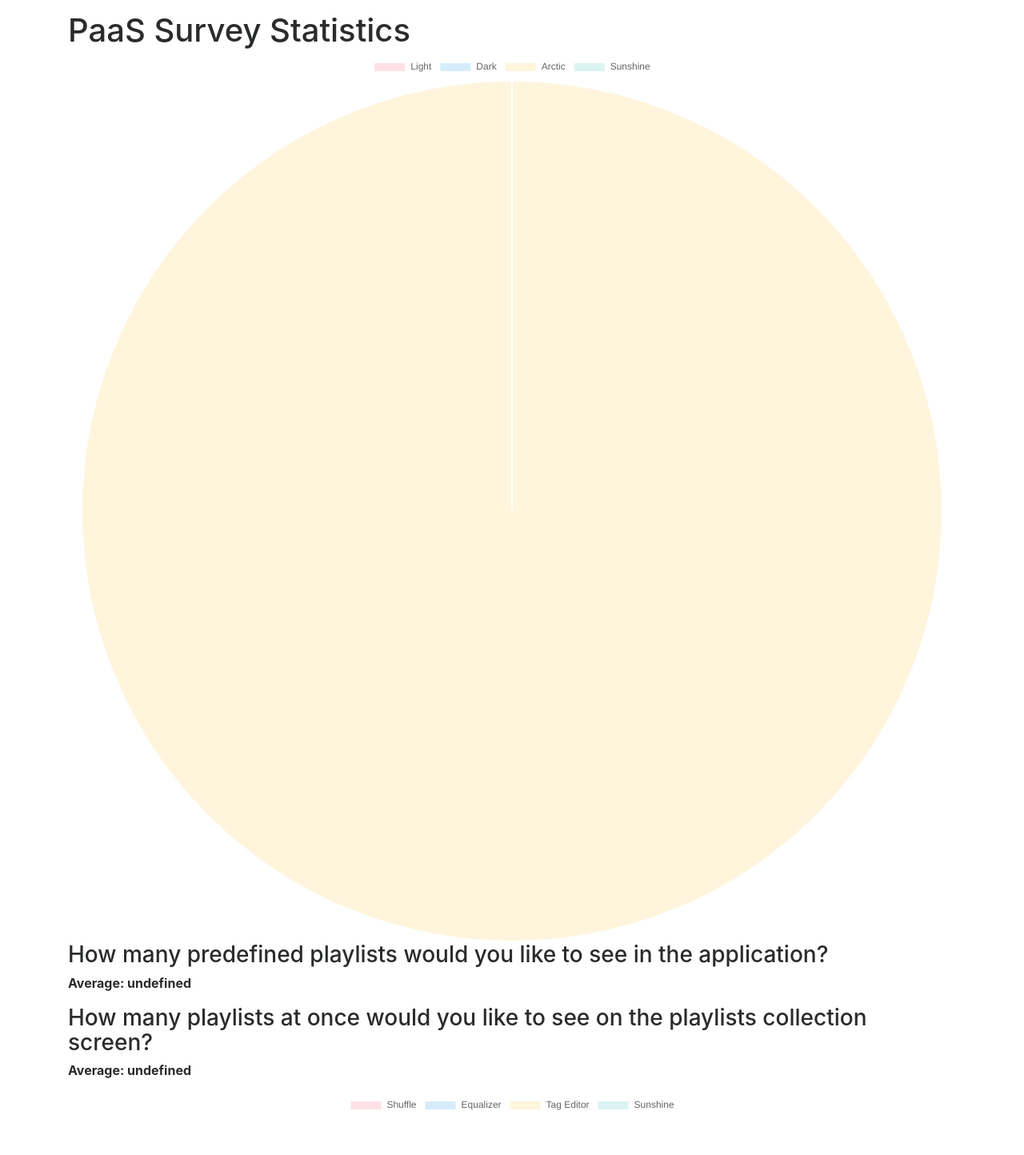
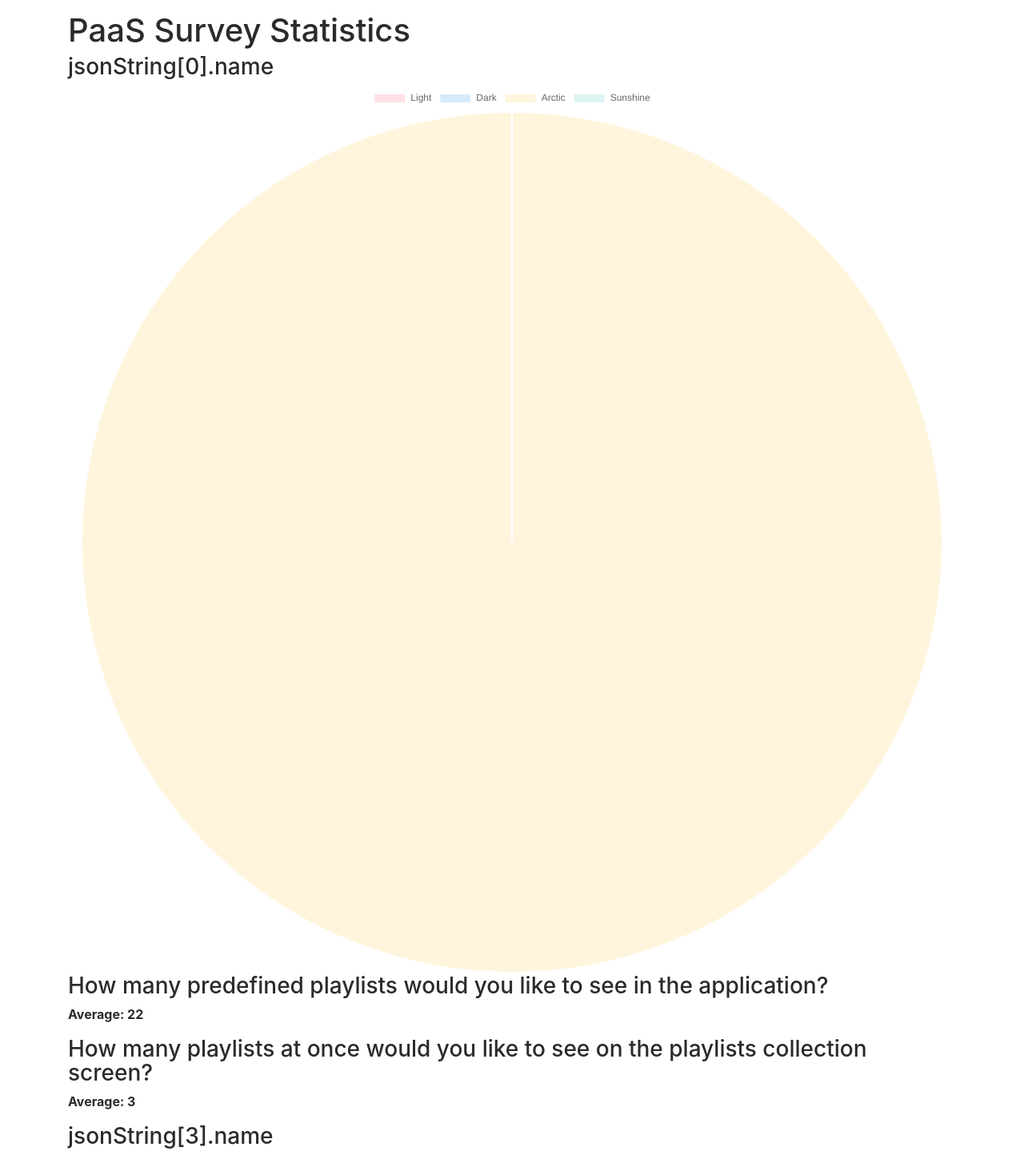
Before and after one commit to InnoCloudComputing/Survey, a Django app: page /statistics/ in a window 1280 px wide. Shown: the part 56-1500 px from the top of the page at 80% size. Run offline with Django 3.2, Linux system fonts and the light colour scheme; data comes from the database, SQL or seed files in the repository; parts of the project's set-up code (start-up, migrations or seed data) failed here and were passed over; some libraries are stand-ins or nearby versions.

Commit message:
motherfucker 5

```diff
--- a/quest/templates/statistics.html
+++ b/quest/templates/statistics.html
@@ -10,9 +10,11 @@
 		<div class="category-container">
             <div id="results">
                 <div id="json" style="display: none">{{ results }}</div>
+                <h3 id="firsth">jsonString[0].name</h3>
                 <canvas id="first" width="400" height="400"></canvas>
                 <div id="second"></div>
                 <div id="third"></div>
+                <h3 id="fourth">jsonString[3].name</h3>
                 <canvas id="fourth" width="400" height="400"></canvas>
             </div>
         </div>
@@ -39,8 +41,8 @@
                 }]
             }
         });
-        document.getElementById("second").innerHTML = "<h3>" + jsonString[1].name + "</h3><p><strong>Average: " + jsonString[1].data.value + "</strong></p>";
-        document.getElementById("third").innerHTML = "<h3>" + jsonString[2].name + "</h3><p><strong>Average: " + jsonString[2].data.value + "</strong></p>";
+        document.getElementById("second").innerHTML = "<h3>" + jsonString[1].name + "</h3><p><strong>Average: " + jsonString[1].data[0].value + "</strong></p>";
+        document.getElementById("third").innerHTML = "<h3>" + jsonString[2].name + "</h3><p><strong>Average: " + jsonString[2].data[0].value + "</strong></p>";
         var ctx4 = document.getElementById("fourth");
         var fourthChart = new Chart(ctx4, {
             type: 'pie',
```
